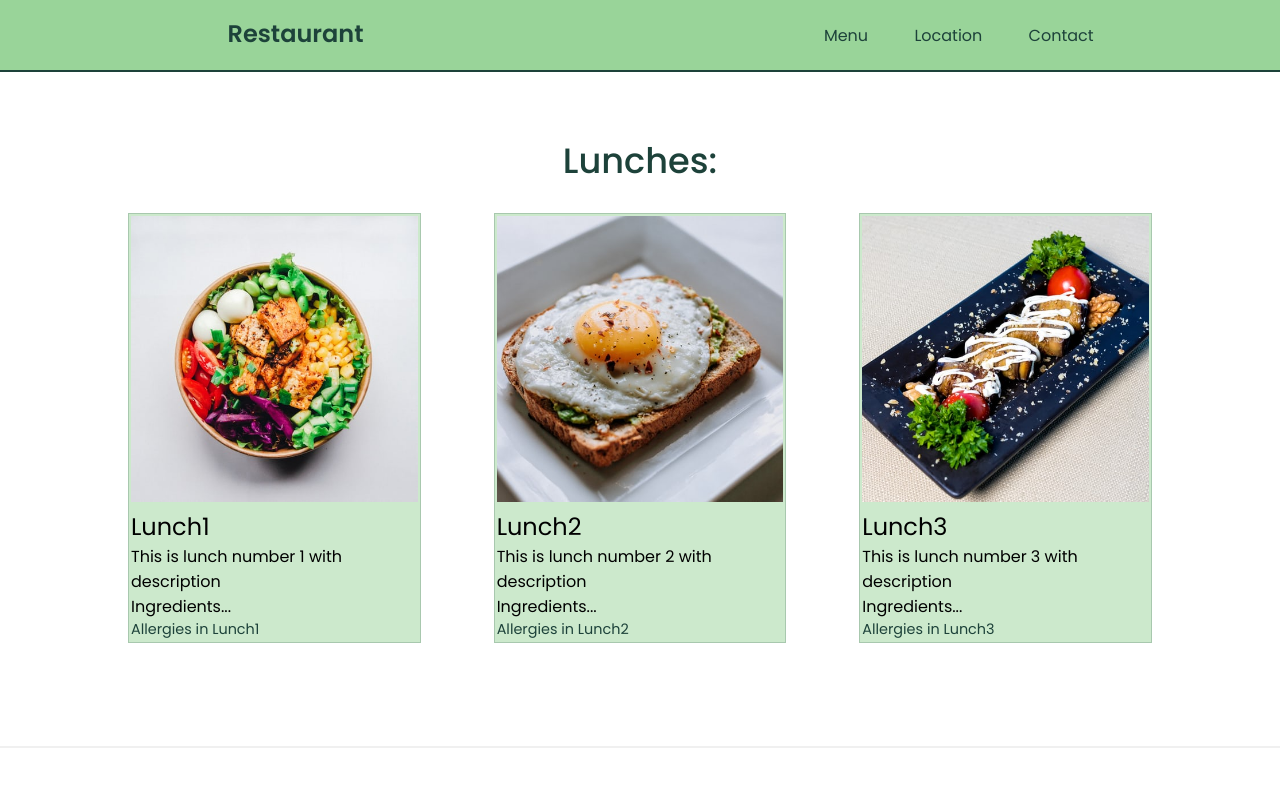
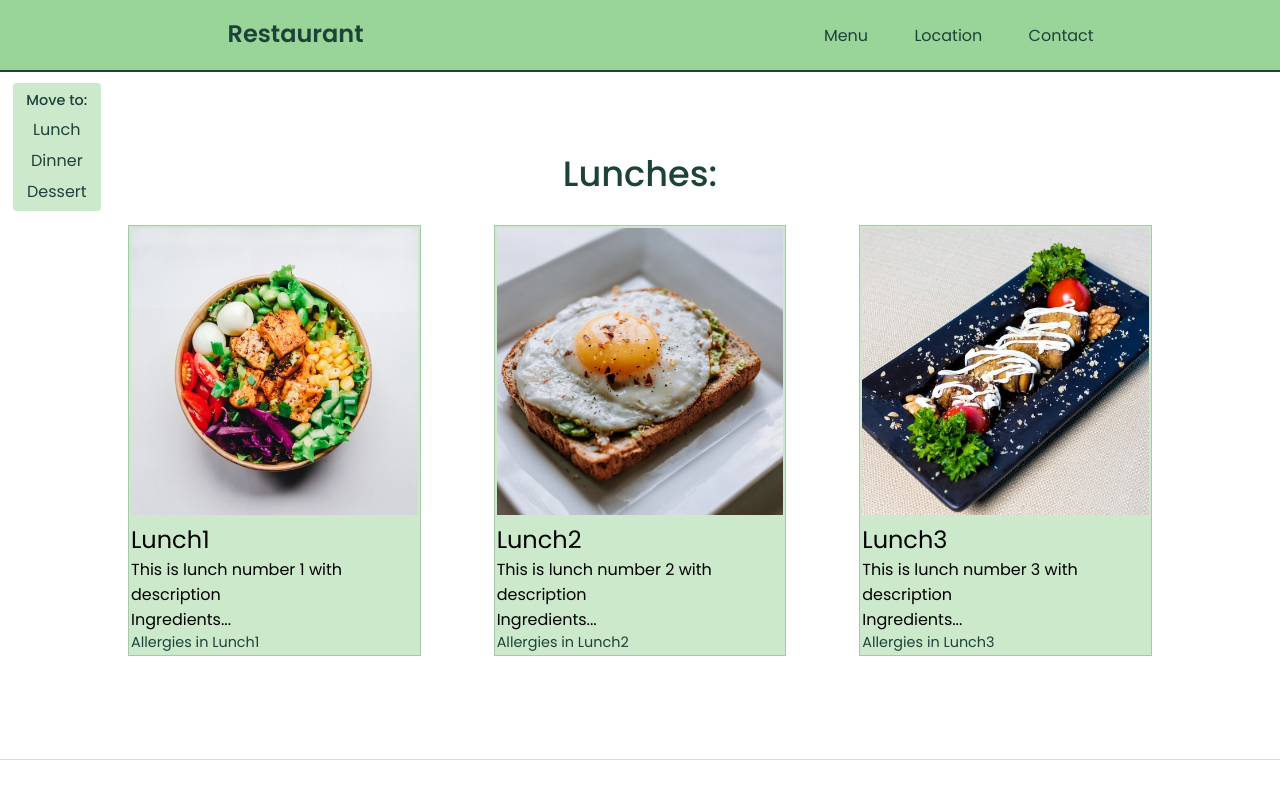
Before and after one commit to ole-kristian-rudjord/Restaurant, a plain HTML site: page index.html in a window 1280 px wide. Shown: the top 800 px of the page. Drawn offline with Linux system fonts and the light colour scheme.

Commit message:
Added menu navigation & optimization

```diff
--- a/index.html
+++ b/index.html
@@ -8,6 +8,7 @@
   <title>Restaurant - Menu</title>
 </head>
 <body>
+
   <header class="navbar">
     <div id="logo">
       <a href="index.html">Restaurant</a>
@@ -18,6 +19,16 @@
       <li><a href="contact.html">Contact</a></li>
     </ul>
   </header>
+
+  <div class="Menu-List">
+    <ul>
+      <li class="Move-To">Move to:</li>
+      <li><a href="#top">Lunch</a></li>
+      <li><a href="#hr1">Dinner</a></li>
+      <li><a href="#hr2">Dessert</a></li>
+    </ul>
+  </div>
+
   <div class="Dish-Div">
     <h1 id="Lunch-Header">Lunches:</h1>
     <div class="Dish-Full">
@@ -45,7 +56,7 @@
     </div>
   </div>
 
-  <hr>
+  <hr id="hr1">
 
   <div class="Dish-Div">
     <h1 id="Dinner-Header">Dinners:</h1>
@@ -74,7 +85,7 @@
     </div>
   </div>
 
-  <hr>
+  <hr id="hr2">
 
   <div class="Dish-Div">
     <h1 id="Dessert-Header">Desserts</h1>
--- a/style.css
+++ b/style.css
@@ -50,12 +50,12 @@ body {
 .navbar ul {
   margin-right: 13%;
 }
-.navbar ul li{
+.navbar li{
   margin-left: 2px;
   list-style: none;
   display: inline-block;
 }
-.navbar ul li a {
+.navbar a {
   color: rgb(29, 66, 58);
   font-size: 1rem;
   text-decoration: none;
@@ -64,10 +64,10 @@ body {
   border-bottom: transparent solid 2px;
   transition: all 0.8s ease;
 }
-.navbar ul li a:visited a:active {
+.navbar a:visited a:active {
   color: inherit;
 }
-.navbar ul li a:hover {
+.navbar a:hover {
   border-bottom: rgb(29, 66, 58) solid 2px;
   background-color:rgba(0, 0, 0, 0.06);
 }
@@ -85,9 +85,45 @@ body {
   background: rgba(29, 66, 58, 0.5);
 }
 
+.Menu-List {
+  position: fixed;
+  margin: 1%;
+}
+.Menu-List ul {
+  display: flex;
+  justify-content: space-around;
+  flex-direction: column;
+  align-items: center;
+  height: 120px;
+  width: 80px;
+  padding: 4px;
+  border-radius: 4px;
+  background-color: rgba(153, 212, 153, 0.5);
+}
+.Menu-List li {
+  list-style: none;
+}
+.Move-To {
+  font-size: 0.9rem;
+  font-weight: 500;
+  color: rgb(29, 66, 58);
+}
+.Menu-List a {
+  font-size: 1rem;
+  text-decoration: none;
+  padding: 4px;
+  border-radius: 4px;
+  margin: 4px;
+  color: rgb(29, 66, 58);
+  transition: all 0.4s;
+}
+.Menu-List a:hover {
+  background-color:rgba(29, 66, 58, 0.5);
+}
+
 hr {
-  height: 2px;
-  background-color: rgba(0, 0, 0, 0.06);
+  height: 1px;
+  background-color: rgba(153, 212, 153, 0.5 );
   border: none;
 }
 
@@ -99,7 +135,7 @@ h1{
   padding-bottom: 2%;
 }
 .Dish-Div {
-  margin-top: 5%;
+  margin-top: 6%;
   margin-bottom: 8%;
 }
 .Dish-Full {
```
